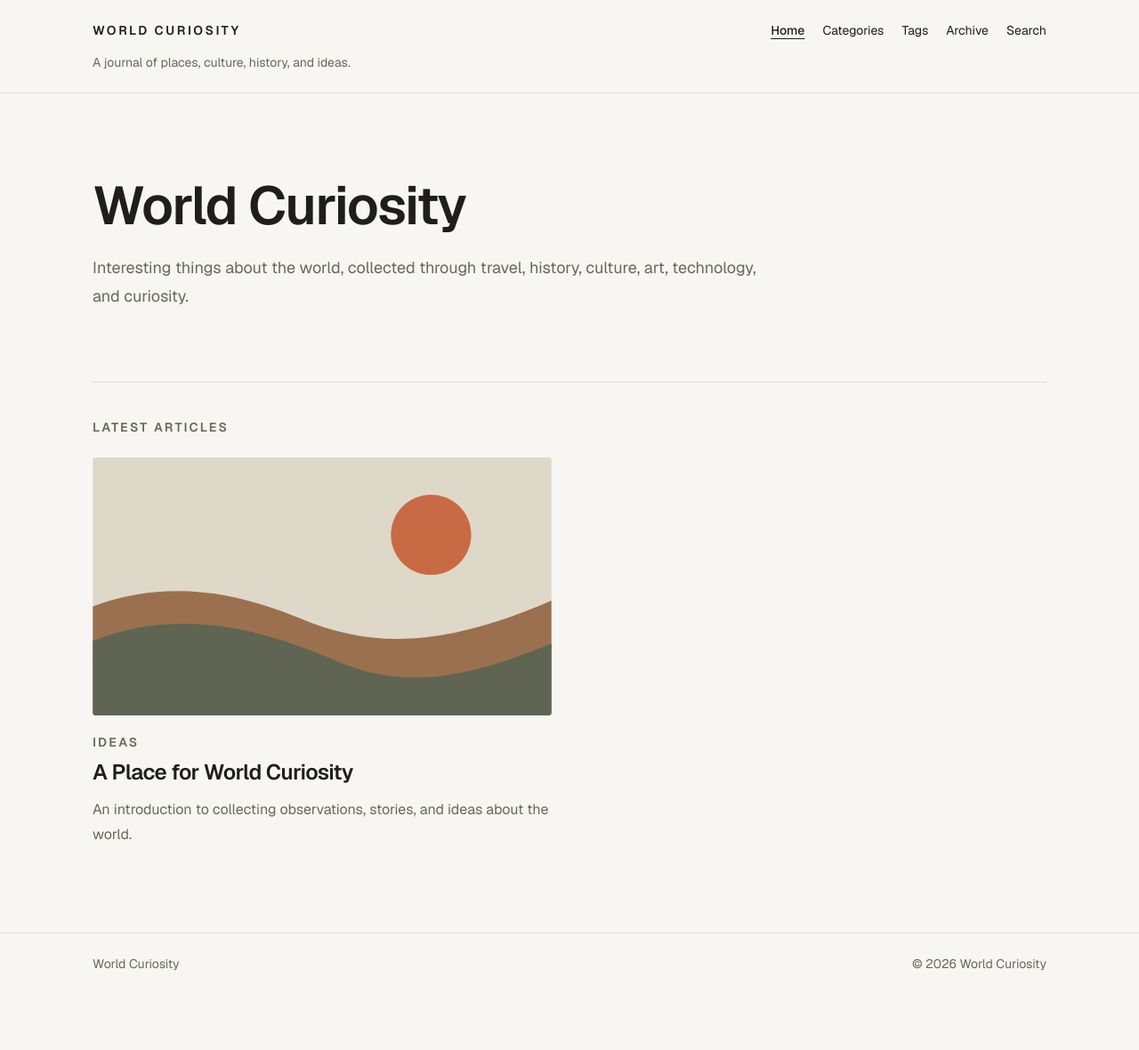
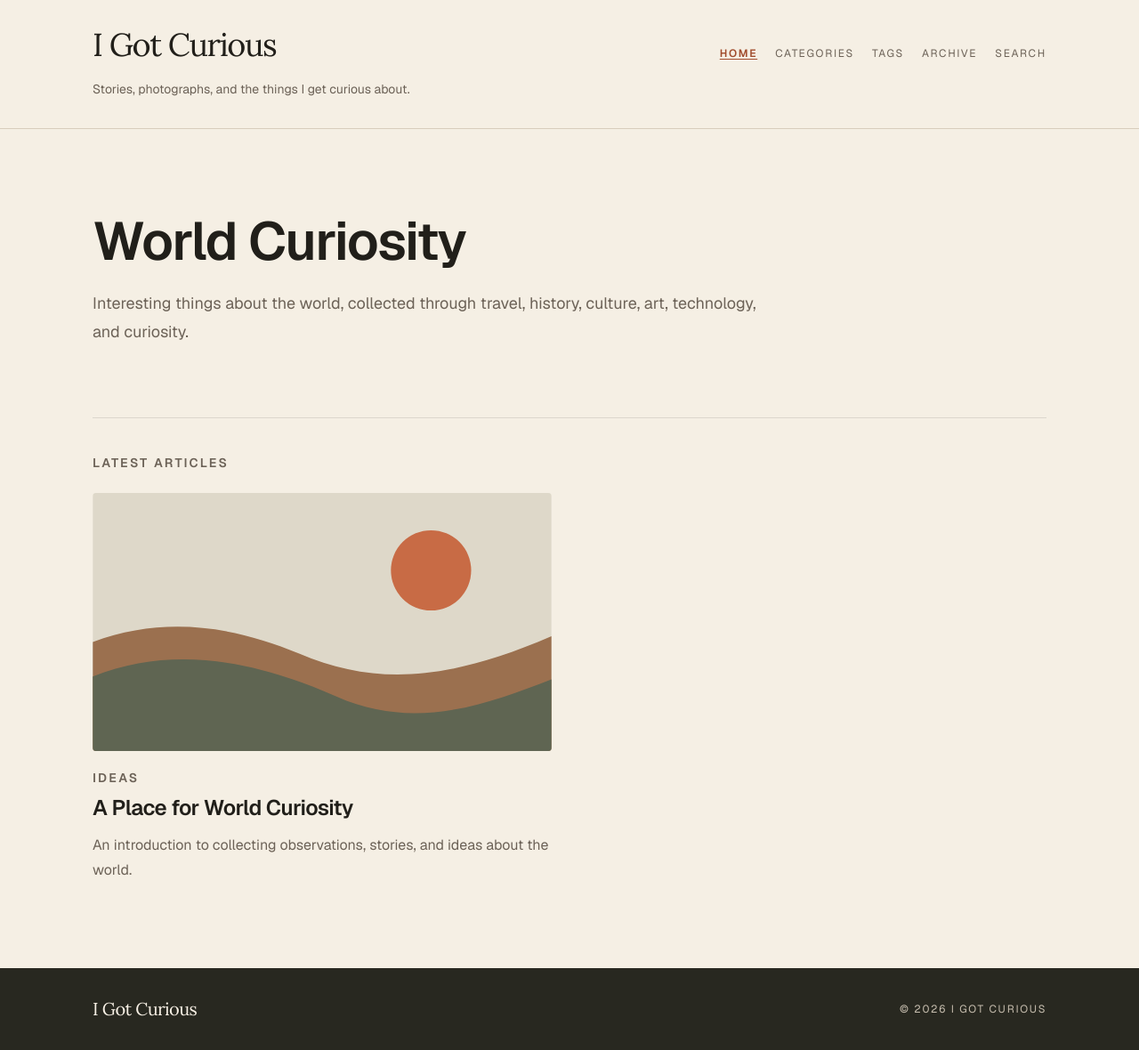
Before and after one commit to Iamgauravtyagii/world-curiosity, a Next.js app: page / in a window 1280 px wide. Shown: the whole page at 89% size. Before the commit the page ends 1117 px from the top, so only its background shows below. Built offline with nearby package versions, Linux system fonts and the light colour scheme.

Commit message:
feat: establish I Got Curious visual foundations

```diff
--- a/src/app/globals.css
+++ b/src/app/globals.css
@@ -1,17 +1,33 @@
 @import "tailwindcss";
 
 :root {
-  --background: #f7f6f2;
-  --foreground: #1f1e1a;
-  --muted: #68665f;
+  --paper: #f5efe4;
+  --ink: #211f1a;
+  --muted: #6c6257;
+  --rust: #a14d2e;
+  --olive: #5c6547;
+  --cinema: #282820;
+  --cinema-foreground: #f7f0e5;
+  --cinema-muted: #c7beaf;
+  --border: #d8cdbc;
+  --focus-ring: #9a4428;
+  --background: var(--paper);
+  --foreground: var(--ink);
 }
 
 @theme inline {
   --color-background: var(--background);
   --color-foreground: var(--foreground);
   --color-muted: var(--muted);
+  --color-rust: var(--rust);
+  --color-olive: var(--olive);
+  --color-cinema: var(--cinema);
+  --color-cinema-foreground: var(--cinema-foreground);
+  --color-cinema-muted: var(--cinema-muted);
+  --color-border: var(--border);
   --font-sans: var(--font-geist-sans);
   --font-mono: var(--font-geist-mono);
+  --font-display: var(--font-lora);
 }
 
 * {
@@ -30,3 +46,17 @@ body {
   font-family: var(--font-geist-sans), Arial, Helvetica, sans-serif;
   line-height: 1.5;
 }
+
+::selection {
+  background: var(--rust);
+  color: var(--paper);
+}
+
+a {
+  text-underline-offset: 0.16em;
+}
+
+:focus-visible {
+  outline: 2px solid var(--focus-ring);
+  outline-offset: 3px;
+}
--- a/src/app/layout.tsx
+++ b/src/app/layout.tsx
@@ -1,5 +1,5 @@
 import type { Metadata } from "next";
-import { Geist, Geist_Mono } from "next/font/google";
+import { Geist, Geist_Mono, Lora } from "next/font/google";
 import { SiteFooter } from "@/components/site-footer";
 import { SiteHeader } from "@/components/site-header";
 import "./globals.css";
@@ -14,17 +14,22 @@ const geistMono = Geist_Mono({
   subsets: ["latin"],
 });
 
+const lora = Lora({
+  variable: "--font-lora",
+  subsets: ["latin"],
+});
+
 export const metadata: Metadata = {
-  title: "World Curiosity",
+  title: "I Got Curious",
   description:
-    "Interesting things about the world, collected through travel, history, culture, art, technology, and curiosity.",
+    "A visual personal journal of places, ideas, photographs, and the things I get curious about.",
 };
 
 export default function RootLayout({ children }: LayoutProps<"/">) {
   return (
     <html
       lang="en"
-      className={`${geistSans.variable} ${geistMono.variable} h-full antialiased`}
+      className={`${geistSans.variable} ${geistMono.variable} ${lora.variable} h-full antialiased`}
     >
       <body className="min-h-full flex flex-col">
         <a
--- a/src/components/primary-navigation.tsx
+++ b/src/components/primary-navigation.tsx
@@ -24,7 +24,7 @@ export function PrimaryNavigation() {
 
   return (
     <nav aria-label="Primary navigation">
-      <ul className="flex flex-wrap gap-x-5 gap-y-2 text-sm">
+      <ul className="flex flex-wrap gap-x-5 gap-y-3 text-xs uppercase tracking-[0.14em] text-muted">
         {navigationItems.map((item) => {
           const isCurrent = isCurrentPath(pathname, item.href);
 
@@ -32,7 +32,11 @@ export function PrimaryNavigation() {
             <li key={item.href}>
               <Link
                 aria-current={isCurrent ? "page" : undefined}
-                className={isCurrent ? "font-medium underline underline-offset-4" : "hover:underline"}
+                className={
+                  isCurrent
+                    ? "font-semibold text-rust underline decoration-rust underline-offset-6"
+                    : "hover:text-foreground hover:underline"
+                }
                 href={item.href}
               >
                 {item.label}
--- a/src/components/site-footer.tsx
+++ b/src/components/site-footer.tsx
@@ -2,10 +2,12 @@ export function SiteFooter() {
   const currentYear = new Date().getFullYear();
 
   return (
-    <footer className="border-t border-black/10">
-      <div className="mx-auto flex w-full max-w-6xl flex-col gap-2 px-6 py-6 text-sm text-muted sm:flex-row sm:items-center sm:justify-between sm:px-10">
-        <p>World Curiosity</p>
-        <p>© {currentYear} World Curiosity</p>
+    <footer className="bg-cinema text-cinema-foreground">
+      <div className="mx-auto flex w-full max-w-6xl flex-col gap-3 px-6 py-8 sm:flex-row sm:items-center sm:justify-between sm:px-10">
+        <p className="font-display text-xl tracking-[-0.03em]">I Got Curious</p>
+        <p className="text-xs uppercase tracking-[0.14em] text-cinema-muted">
+          © {currentYear} I Got Curious
+        </p>
       </div>
     </footer>
   );
--- a/src/components/site-header.tsx
+++ b/src/components/site-header.tsx
@@ -3,19 +3,19 @@ import { PrimaryNavigation } from "./primary-navigation";
 
 export function SiteHeader() {
   return (
-    <header className="border-b border-black/10">
-      <div className="mx-auto w-full max-w-6xl px-6 py-6 sm:px-10">
-        <div className="flex flex-col gap-4 sm:flex-row sm:items-center sm:justify-between">
+    <header className="border-b border-border bg-background">
+      <div className="mx-auto w-full max-w-6xl px-6 py-7 sm:px-10 sm:py-8">
+        <div className="flex flex-col gap-5 sm:flex-row sm:items-end sm:justify-between">
           <Link
-            className="text-sm font-semibold uppercase tracking-[0.18em]"
+            className="font-display text-3xl leading-none tracking-[-0.04em] sm:text-4xl"
             href="/"
           >
-            World Curiosity
+            I Got Curious
           </Link>
           <PrimaryNavigation />
         </div>
-        <p className="mt-4 text-sm text-muted">
-          A journal of places, culture, history, and ideas.
+        <p className="mt-5 max-w-xl text-sm leading-6 text-muted">
+          Stories, photographs, and the things I get curious about.
         </p>
       </div>
     </header>
```
